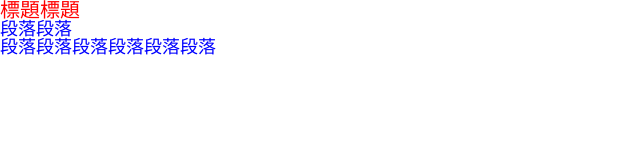
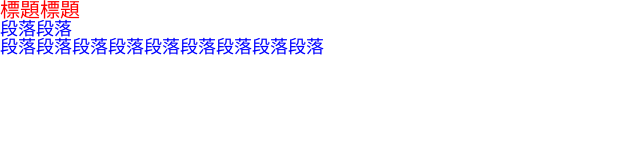
Before and after one commit to ann199560/gittest, a plain HTML site: page index.html in a window 1280 px wide. Shown: the whole page, without its empty margins (0-640 px from the left). Drawn offline with Linux system fonts and the light colour scheme.

Commit message:
新增段落文字

```diff
--- a/index.html
+++ b/index.html
@@ -9,6 +9,6 @@
 <body>
     <h1>標題標題</h1>
     <p>段落段落</p>
-    <p>段落段落段落段落段落段落</p>
+    <p>段落段落段落段落段落段落段落段落段落</p>
 </body>
 </html>
```
